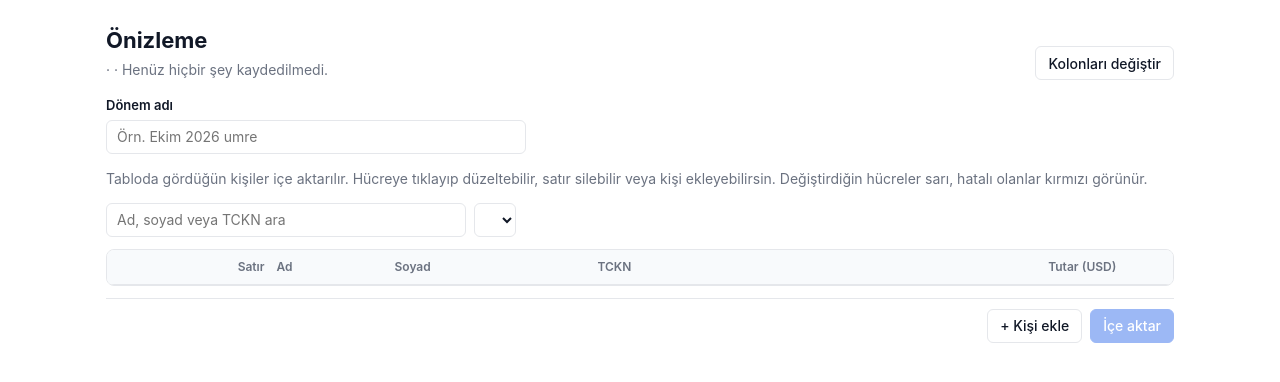
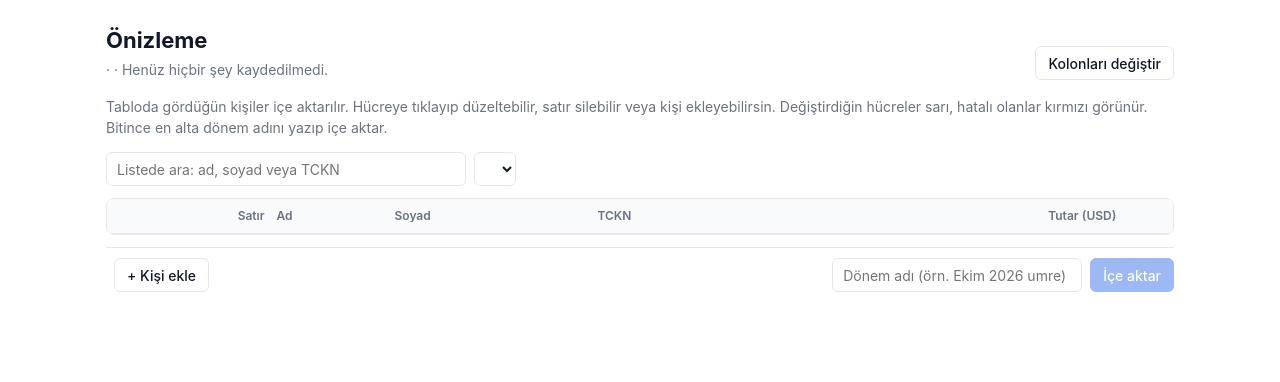
Before and after one commit to GhostFaceInterface/Fatura-otomasyon, a Python web app: template invoice_automation/app/templates/import_preview.html in a window 1280 px wide. Shown: the part 53-435 px from the top of the page. Run offline with Jinja, Linux system fonts and the light colour scheme; the template is opened without the code that fills it, so the values that code supplies are empty.

Commit message:
Stop Enter from importing on the preview screen
The period name field sat at the top of the preview, where a search box
is expected. Typing a surname there and pressing Enter submitted the
form and imported the whole list under that name. The search box is in
the same form, so Enter there imported as well.

- Enter in any input of the preview form no longer submits it.
- The period name moved to the bottom bar next to the import button;
  the first box on the page is now "Listede ara".
- The import button asks first: N people will be imported as period X.

Co-Authored-By: Claude Opus 5.5 <noreply@anthropic.com>

```diff
--- a/invoice_automation/app/templates/import_preview.html
+++ b/invoice_automation/app/templates/import_preview.html
@@ -29,12 +29,7 @@
   {{ mapping_fields() }}
   <input type="hidden" name="rows_json" id="rows-json">
 
-  <div class="field">
-    <label for="batch_name">Dönem adı</label>
-    <input id="batch_name" name="batch_name" type="text" value="{{ batch_name }}" placeholder="Örn. Ekim 2026 umre" required autocomplete="off">
-  </div>
-
-  <p class="muted">Tabloda gördüğün kişiler içe aktarılır. Hücreye tıklayıp düzeltebilir, satır silebilir veya kişi ekleyebilirsin. Değiştirdiğin hücreler sarı, hatalı olanlar kırmızı görünür.</p>
+  <p class="muted">Tabloda gördüğün kişiler içe aktarılır. Hücreye tıklayıp düzeltebilir, satır silebilir veya kişi ekleyebilirsin. Değiştirdiğin hücreler sarı, hatalı olanlar kırmızı görünür. Bitince en alta dönem adını yazıp içe aktar.</p>
 
   <div class="note note-error" id="error-note" hidden>
     <div class="row">
@@ -46,7 +41,7 @@
   </div>
 
   <div class="row" style="margin-bottom: 12px">
-    <input type="search" id="search" placeholder="Ad, soyad veya TCKN ara" autocomplete="off" style="flex: 1; min-width: 200px; max-width: 360px">
+    <input type="search" id="search" placeholder="Listede ara: ad, soyad veya TCKN" aria-label="Listede ara" autocomplete="off" style="flex: 1; min-width: 200px; max-width: 360px">
     <select id="view" aria-label="Gösterilen satırlar"></select>
   </div>
 
@@ -72,9 +67,11 @@
 
   <div class="actionbar">
     <span id="summary"></span>
+    <button type="button" class="btn" id="add-row">+ Kişi ekle</button>
     <span class="spacer"></span>
     <span id="submit-reason" class="small muted"></span>
-    <button type="button" class="btn" id="add-row">+ Kişi ekle</button>
+    <input id="batch_name" name="batch_name" type="text" value="{{ batch_name }}" placeholder="Dönem adı (örn. Ekim 2026 umre)"
+      aria-label="Dönem adı" required autocomplete="off" style="width: 250px">
     <button type="submit" class="btn btn-primary" id="submit-import" disabled>İçe aktar</button>
   </div>
 </form>
@@ -404,6 +401,18 @@
     search.addEventListener("input", applyFilter);
     view.addEventListener("change", applyFilter);
 
+    // Enter never imports: only a click on the import button does, and it asks first.
+    form.addEventListener("keydown", (event) => {
+      if (event.key === "Enter" && event.target instanceof HTMLInputElement) event.preventDefault();
+    });
+    const batchName = document.getElementById("batch_name");
+    submitButton.addEventListener("click", () => {
+      const name = batchName.value.trim();
+      submitButton.dataset.confirm = name
+        ? `${summary.count} kişi "${name}" dönemi olarak içe aktarılacak. Devam edilsin mi?`
+        : "";
+    });
+
     form.addEventListener("submit", () => {
       document.getElementById("rows-json").value = JSON.stringify(rows.filter((row) => !row.discarded).map(payload));
     });
```
Also changed, not shown: docs/USAGE_GUIDE.md (+1 -1 lines), memory-bank/activeContext.md (+6 -0 lines).
